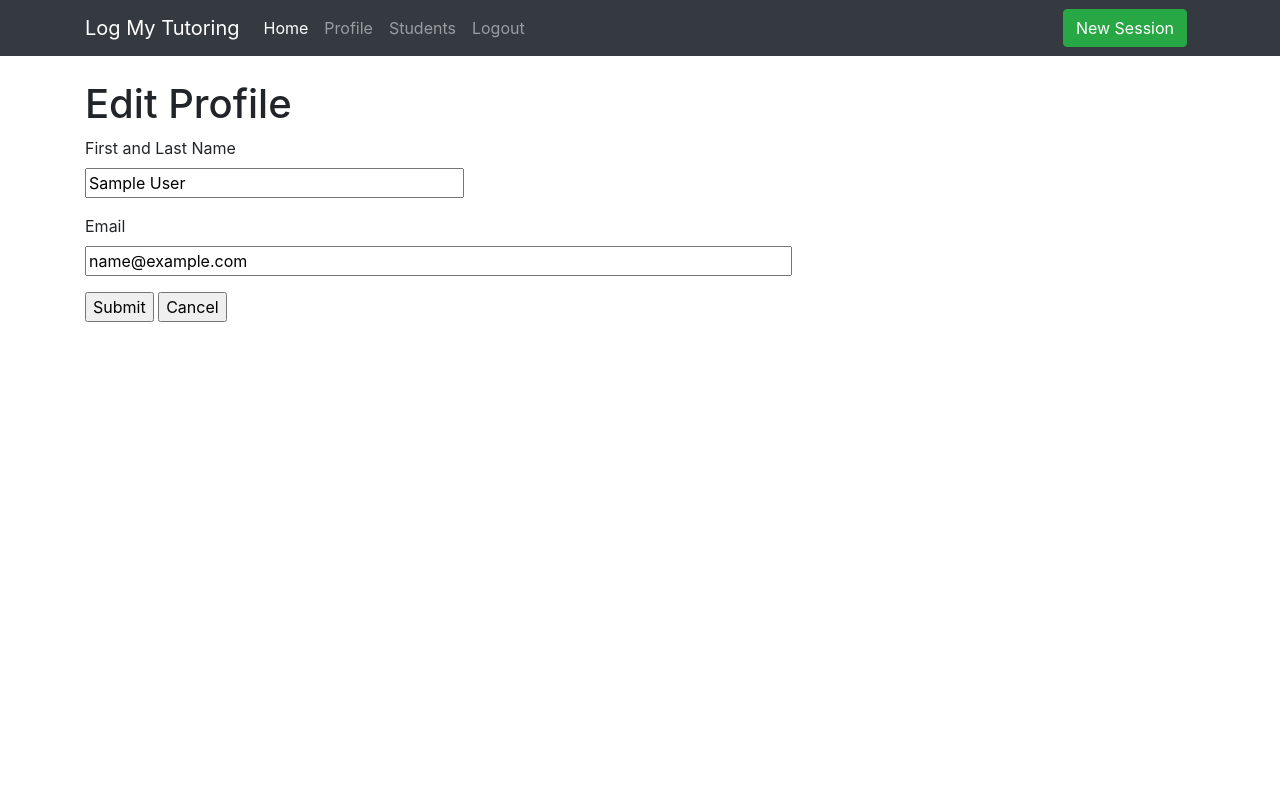
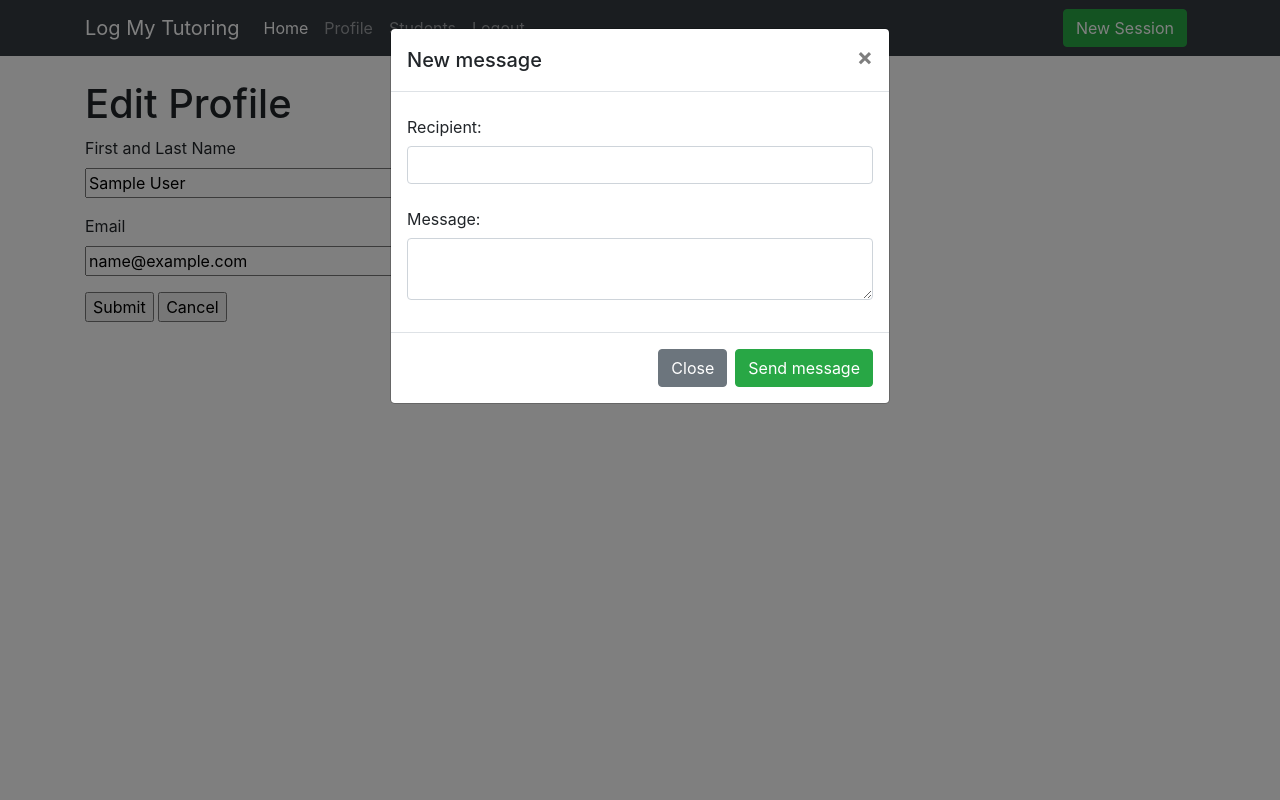
Before and after one commit to BrianBChoi/logmytutoring, a Flask app: page /edit-profile in a window 1280 px wide, after a click on "New Session". Run offline with Flask 2, Linux system fonts and the light colour scheme; the visitor is signed in with stand-in values (Sample User, id 1); data comes from the database, SQL or seed files in the repository; parts of the project's set-up code (start-up, migrations or seed data) failed here and were passed over; some libraries are stand-ins or nearby versions.

Commit message:
Add example modal form

```diff
--- a/app/templates/base.html
+++ b/app/templates/base.html
@@ -53,6 +53,36 @@
             </button>
           </div>
         </div>
+
+        <!-- New session modal -->
+        <div class="modal fade" id="exampleModal" tabindex="-1" role="dialog" aria-labelledby="exampleModalLabel" aria-hidden="true">
+          <div class="modal-dialog" role="document">
+            <div class="modal-content">
+              <div class="modal-header">
+                <h5 class="modal-title" id="exampleModalLabel">New message</h5>
+                <button type="button" class="close" data-dismiss="modal" aria-label="Close">
+                  <span aria-hidden="true">&times;</span>
+                </button>
+              </div>
+              <div class="modal-body">
+                <form>
+                  <div class="form-group">
+                    <label for="recipient-name" class="col-form-label">Recipient:</label>
+                    <input type="text" class="form-control" id="recipient-name">
+                  </div>
+                  <div class="form-group">
+                    <label for="message-text" class="col-form-label">Message:</label>
+                    <textarea class="form-control" id="message-text"></textarea>
+                  </div>
+                </form>
+              </div>
+              <div class="modal-footer">
+                <button type="button" class="btn btn-secondary" data-dismiss="modal">Close</button>
+                <button type="button" class="btn btn-success">Send message</button>
+              </div>
+            </div>
+          </div>
+        </div>
       </div>
     </nav>
     <div class="container">
```
